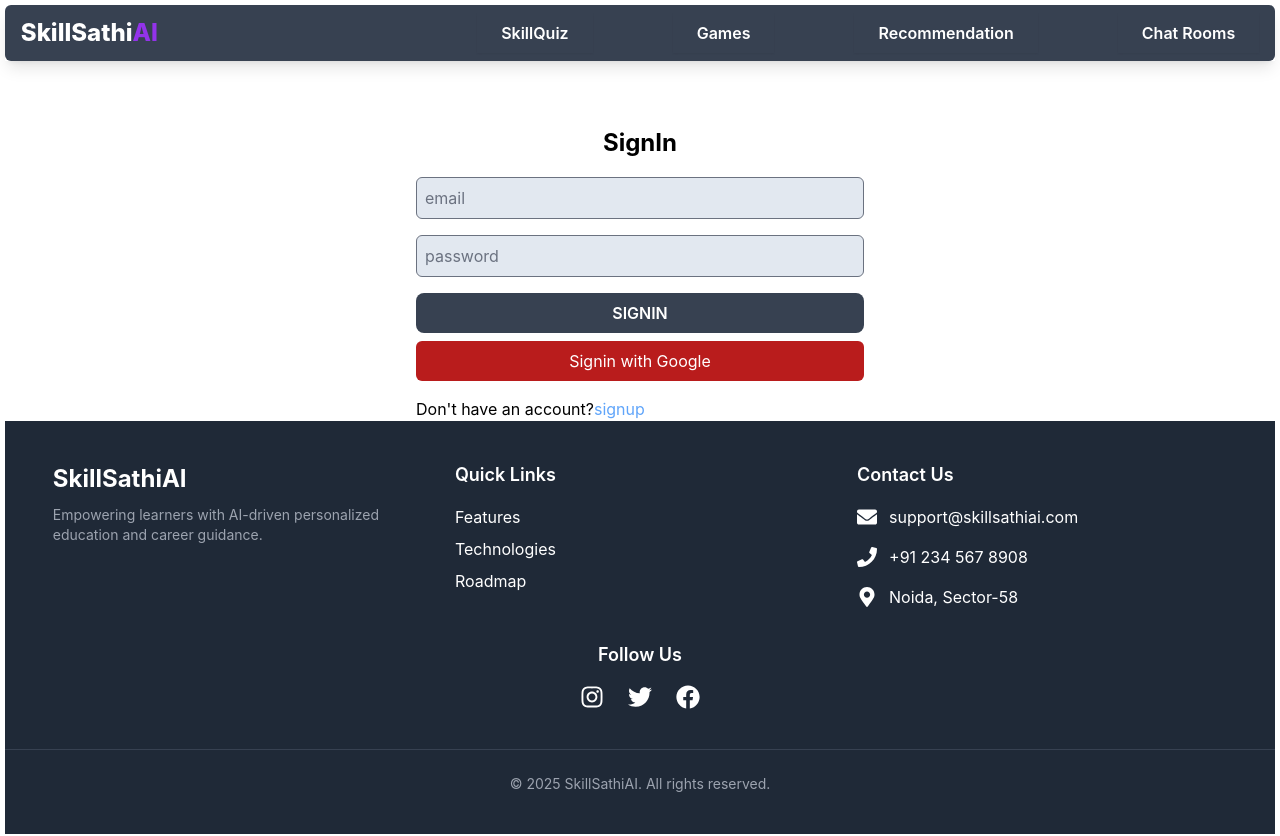
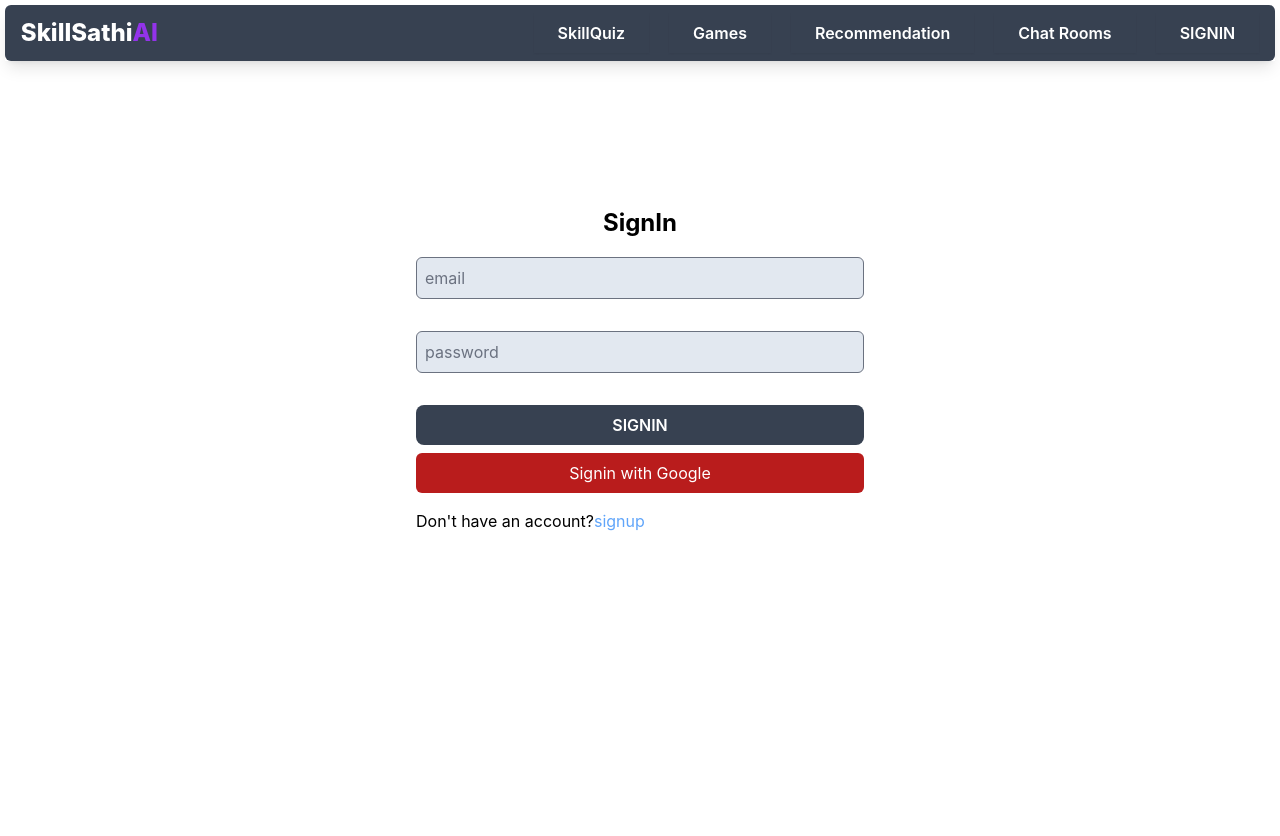
Before and after one commit to utkarsh-2033/SkillSathiAi, a React (Vite) app in the folder frontend/: page /signin in a window 1280 px wide. Shown: the top 836 px of the page. Built offline with nearby package versions, Linux system fonts and the light colour scheme; no server answers; a web font is replaced by a local one.

Commit message:
minor ui updates

```diff
--- a/frontend/src/componenets/Navbar.jsx
+++ b/frontend/src/componenets/Navbar.jsx
@@ -49,7 +49,7 @@ const Navbar2 = () => {
         </Link>
 
         {/* Navigation Links (visible only on larger devices) */}
-        <div className="hidden lg:flex space-x-3 lg:space-x-20">
+        <div className="hidden lg:flex space-x-3 lg:space-x-5">
           <Link
             to="/skillQuiz"
             className="font-semibold text-md text-white py-2 px-6 shadow-sm transition-all duration-300 ease-in-out transform hover:scale-103"
@@ -74,9 +74,9 @@ const Navbar2 = () => {
           >
             Chat Rooms
           </Link>
-        </div>
+
           {/* Desktop Profile Section */}
-        {user && (
+          {user ? (
             <div className="hidden sm:block relative">
               <div
                 className="cursor-pointer flex items-center"
@@ -146,7 +146,15 @@ const Navbar2 = () => {
                 </div>
               )}
             </div>
+          ) : (
+            <Link
+              to="/signin"
+              className="font-semibold text-md text-white py-2 px-6 shadow-sm transition-all duration-300 ease-in-out transform hover:scale-103"
+            >
+              SIGNIN
+            </Link>
           )}
+        </div>
 
         {/* Dropdown Menu Button (for smaller devices) */}
         <buttonb
@@ -291,8 +299,6 @@ const Navbar2 = () => {
             </ul>
           </div>
         )}
-
-
       </div>
     </header>
   );
--- a/frontend/src/pages/LearningPathPage.jsx
+++ b/frontend/src/pages/LearningPathPage.jsx
@@ -181,18 +181,18 @@ const LearningPath = ({ userId }) => {
                 <th className="border border-gray-300 px-4 py-2 text-left">
                   Skill/Framework
                 </th>
-                {/* <th className="border border-gray-300 px-4 py-2 text-left">
-                  Importance for React.js Developer
-                </th> */}
+                <th className="border border-gray-300 px-4 py-2 text-left">
+                  Importance
+                </th>
                 <th className="border border-gray-300 px-4 py-2 text-left">
                   Key Concepts & Practical Applications
                 </th>
                 <th className="border border-gray-300 px-4 py-2 text-left">
                   Week-wise Learning Objectives
                 </th>
-                <th className="border border-gray-300 px-4 py-2 text-left">
+                {/* <th className="border border-gray-300 px-4 py-2 text-left">
                   Resources
-                </th>
+                </th> */}
               </tr>
             </thead>
             <tbody>
--- a/frontend/src/pages/Signin.jsx
+++ b/frontend/src/pages/Signin.jsx
@@ -43,10 +43,10 @@ const Signin = () => {
     // console.log(formdata);
   };
   return (
-    <div>
-      <div className=" max-w-md mt-16 m-auto">
+    <div className="min-h-screen">
+      <div className=" max-w-md mt-36 m-auto">
         <h1 className="font-bold text-2xl my-4 text-center">SignIn</h1>
-        <form onSubmit={submitHandler} className="flex flex-col gap-4">
+        <form onSubmit={submitHandler} className="flex flex-col gap-8">
           <input
             type="email"
             id="email"
--- a/frontend/src/pages/Signup.jsx
+++ b/frontend/src/pages/Signup.jsx
@@ -40,8 +40,8 @@ const Signup = () => {
     // console.log(formdata);
   };
   return (
-    <div>
-      <div className=" max-w-md mt-16 m-auto">
+    <div className="min-h-screen">
+      <div className=" max-w-md mt-32 m-auto">
         <h1 className="font-bold text-2xl my-4 text-center">SignUp</h1>
         <form onSubmit={submitHandler} className="flex flex-col gap-4">
           <input
```
Lines whose indentation alone changed are shown as unchanged.
